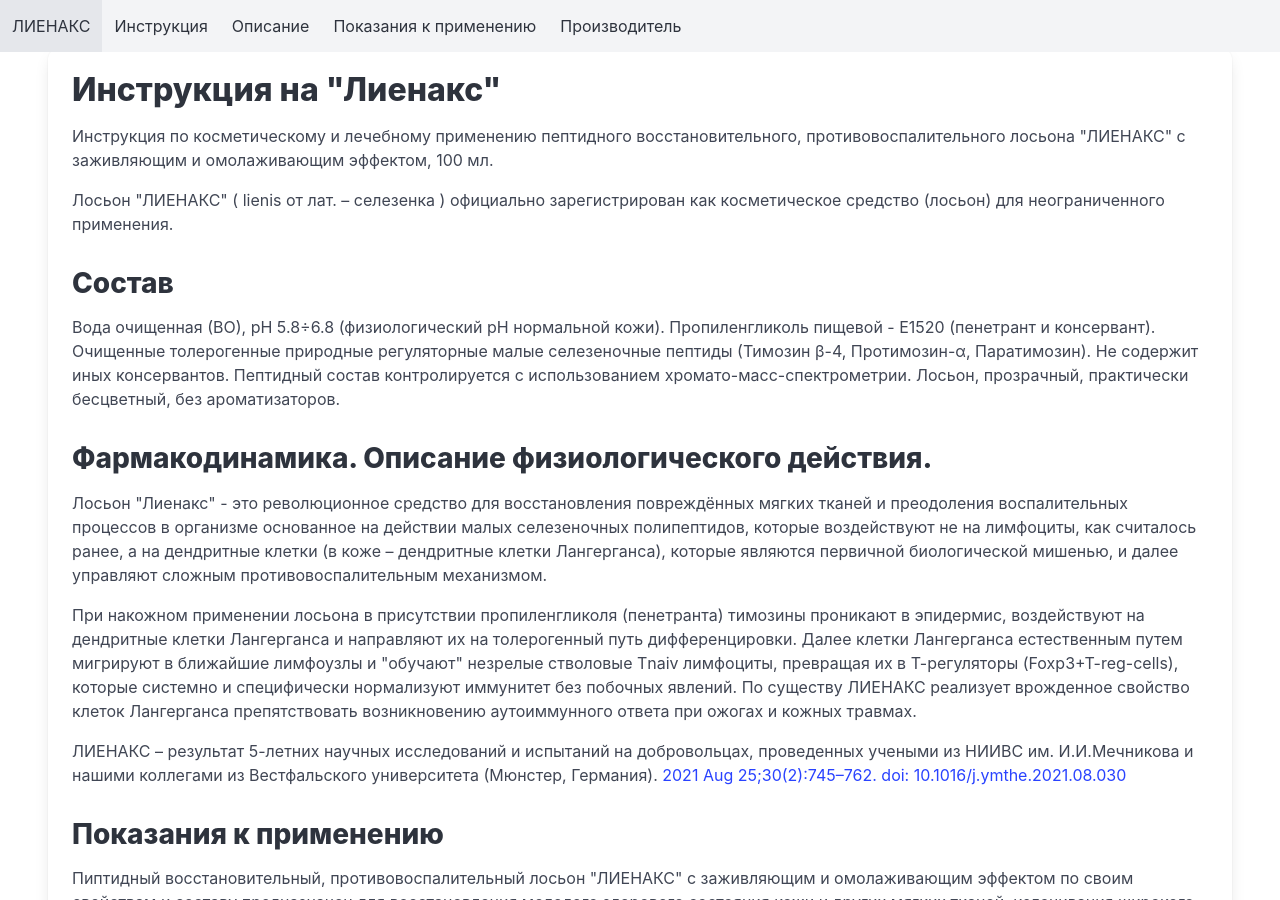
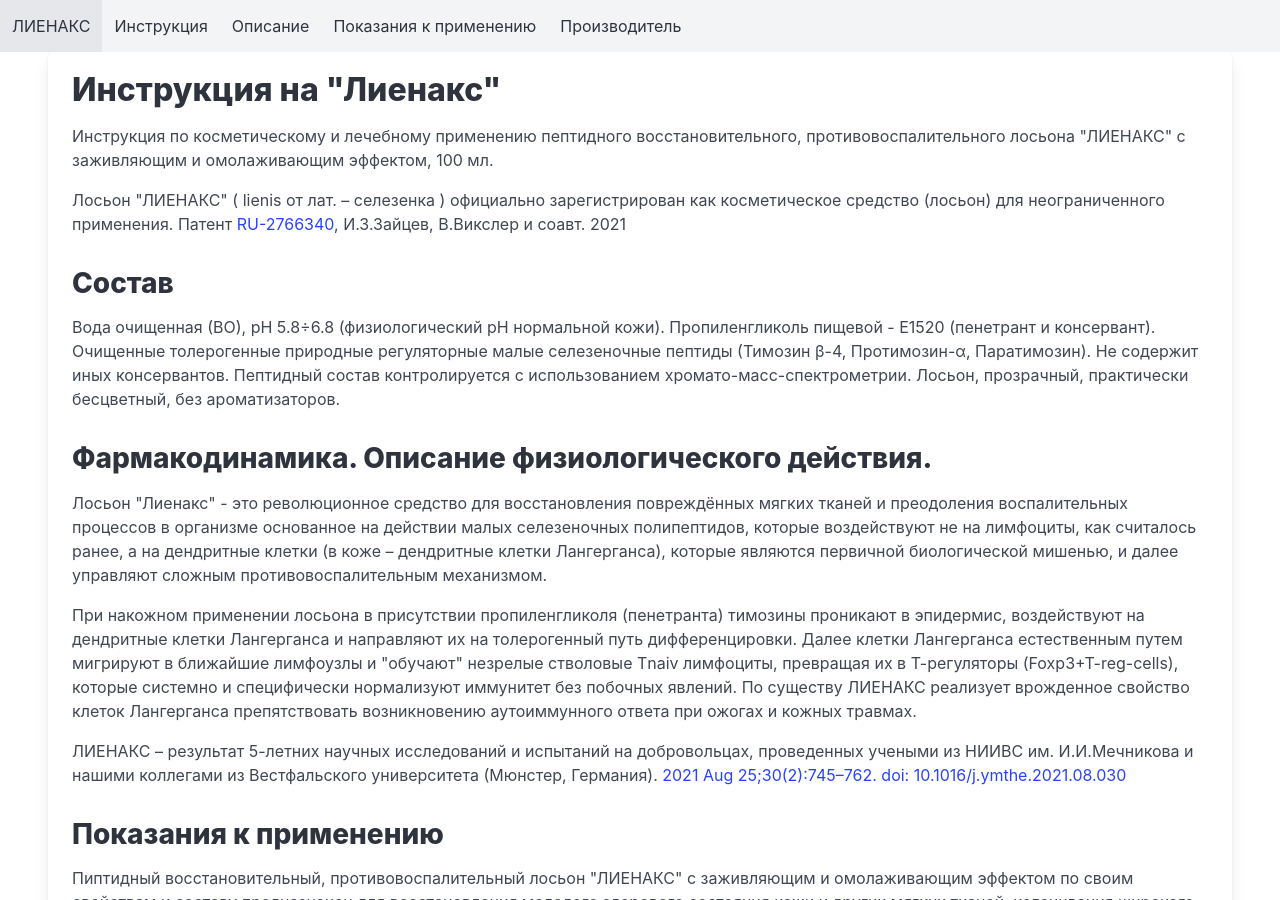
Before and after one commit to w3craft/lienax, a Jekyll site: the page built from index.html, in a window 1280 px wide and 900 px high. Built offline with Jekyll 4.4.1, drawn with Linux system fonts in a browser that asks for light colours; some of the changed text lies outside the part shown.

Commit message:
Update index.html

```diff
--- a/index.html
+++ b/index.html
@@ -15,7 +15,7 @@
           </p>
           <p>
             Лосьон "ЛИЕНАКС" ( lienis от лат. – селезенка ) официально зарегистрирован как косметическое средство
-            (лосьон) для неограниченного применения.
+            (лосьон) для неограниченного применения. Патент <a href="https://patenton.ru/patent/RU2766340C1.pdf"> RU-2766340</a>, И.З.Зайцев, В.Викслер и соавт. 2021
           </p>
 
           <h2>Состав</h2>
```
Also changed, not shown: other parts of index.html (+1 -1 lines).
